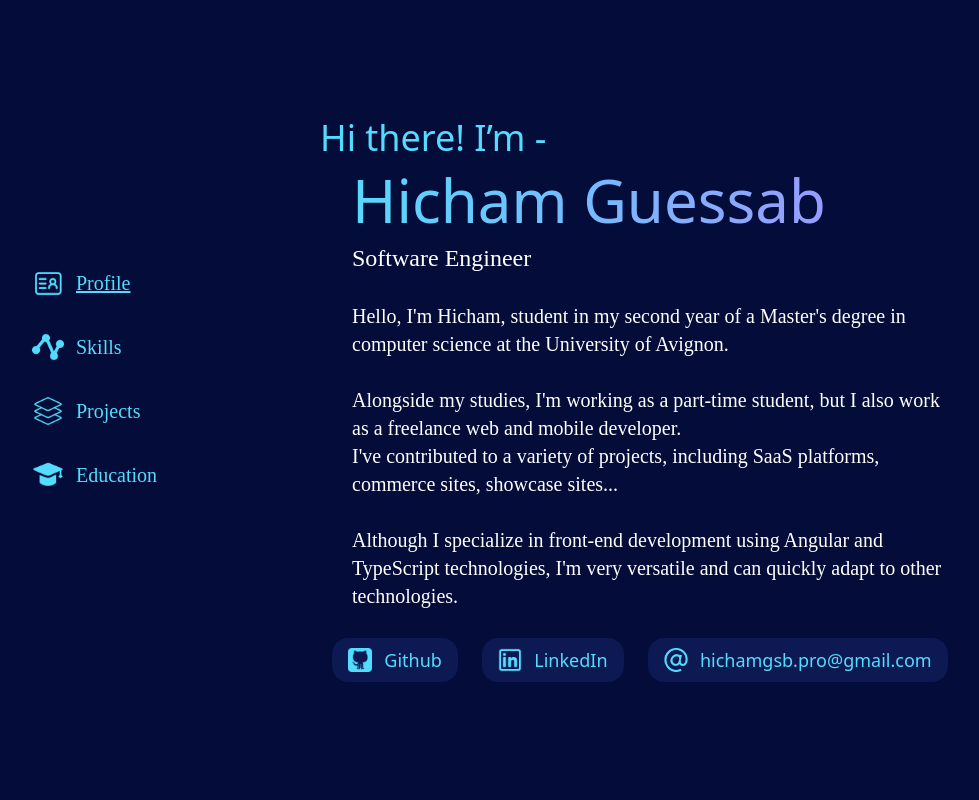
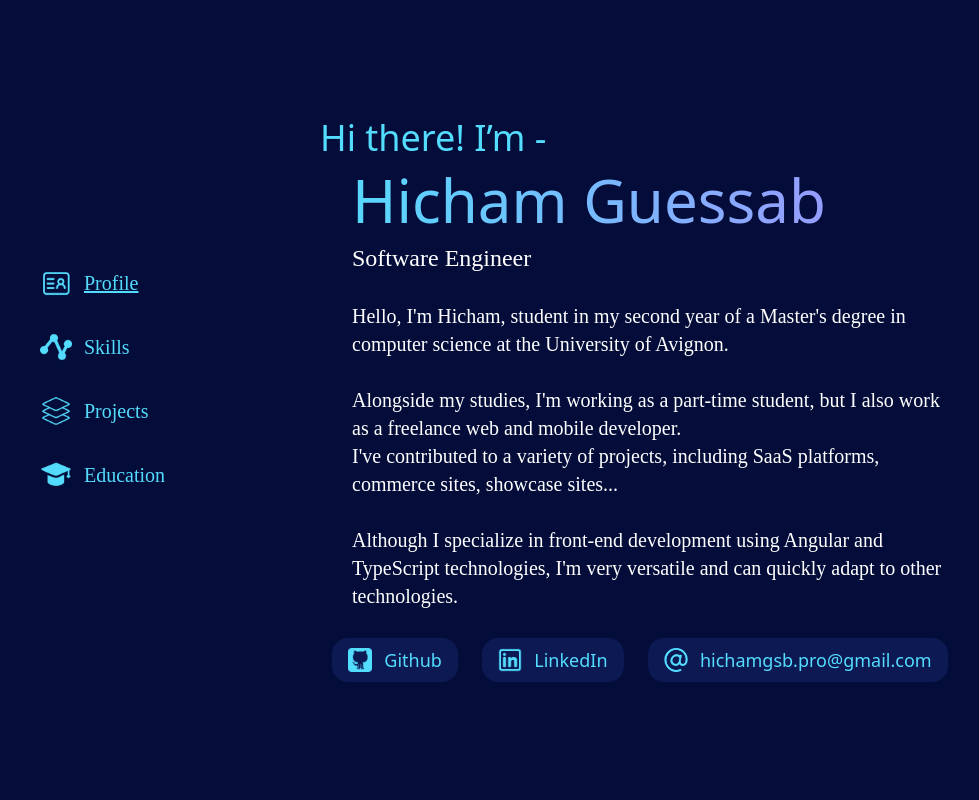
Before and after one commit to HichamGuessab/portfolio, an Angular app: page / in a window 1280 px wide. Shown: the top 800 px of the page, without its empty margins (0-979 px from the left). Built offline with nearby package versions, Linux system fonts and the light colour scheme.

Commit message:
correcting padding on nav

```diff
--- a/src/app/components/navigation/nav-menu/nav-menu.component.html
+++ b/src/app/components/navigation/nav-menu/nav-menu.component.html
@@ -1,5 +1,5 @@
 <nav
-  class="flex justify-around font-analogue font-medium text-lightBlue md:flex-col md:gap-y-8 md:pl-8 md:text-xl"
+  class="flex justify-around font-analogue font-medium text-lightBlue md:flex-col md:gap-y-8 md:px-10 md:text-xl"
 >
   <nav-item
     image="blue-identity"
```
